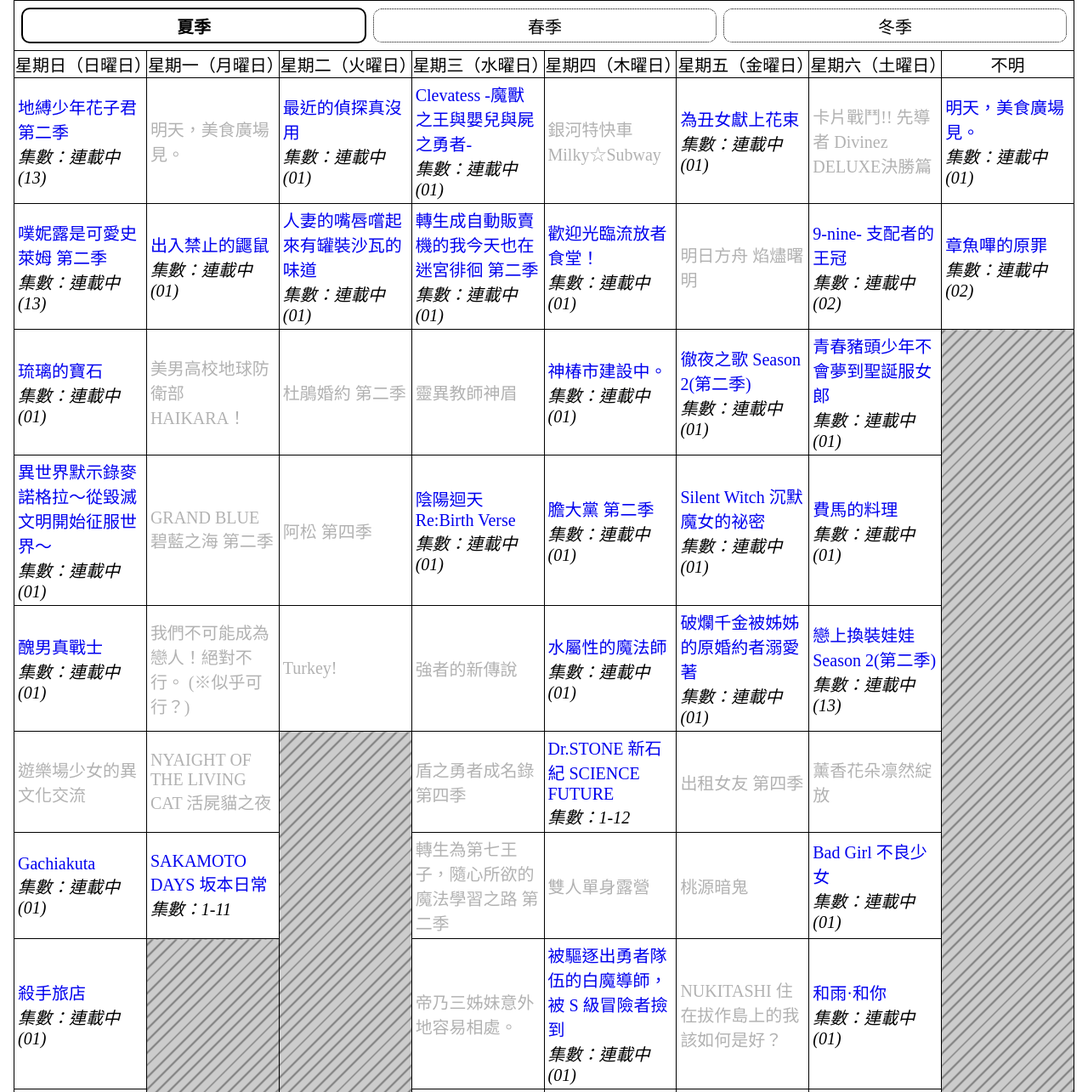
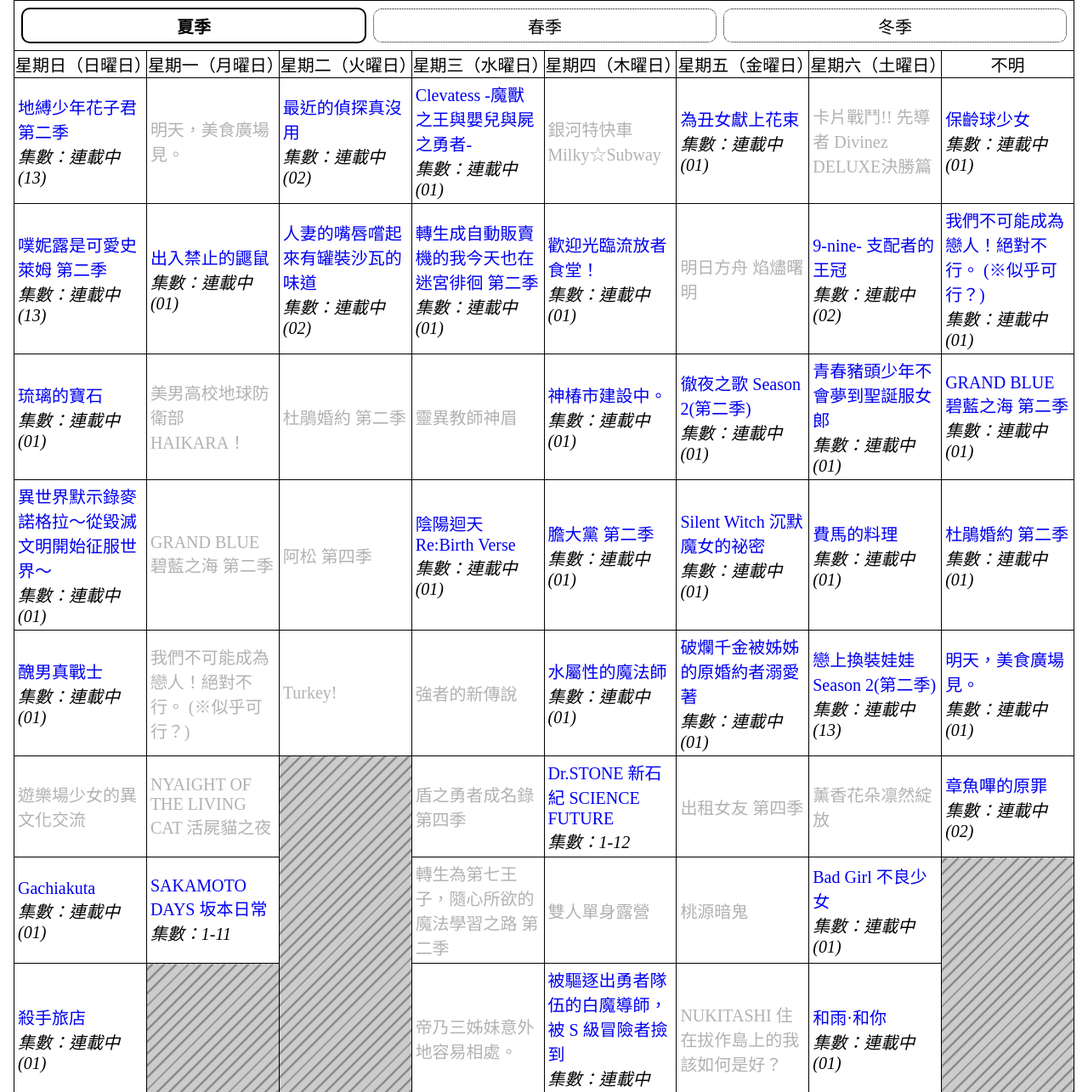
Before and after one commit to hkleungai/anime1-show-list, a plain HTML site: page index.html in a window 1280 px wide. Shown: the part 261-1546 px from the top of the page at 85% size. Drawn offline with Linux system fonts and the light colour scheme.

Commit message:
deploy: 49997ccfd4710c5e71744df02d366ecdb4ee3277

```diff
--- a/index.html
+++ b/index.html
@@ -178,21 +178,21 @@
 </a></p><p class="no-margin-block italic">集數：連載中(13)
 </p></td><td><span class="not-allowed">明天，美食廣場見。
 </span><td><p class="no-margin-block"><a href="https://anime1.me/?cat=1675">最近的偵探真沒用
-</a></p><p class="no-margin-block italic">集數：連載中(01)
+</a></p><p class="no-margin-block italic">集數：連載中(02)
 </p></td><td><p class="no-margin-block"><a href="https://anime1.me/?cat=1677">Clevatess -魔獸之王與嬰兒與屍之勇者-
 </a></p><p class="no-margin-block italic">集數：連載中(01)
 </p></td><td><span class="not-allowed">銀河特快車 Milky☆Subway
 </span><td><p class="no-margin-block"><a href="https://anime1.me/?cat=1683">為丑女獻上花束
 </a></p><p class="no-margin-block italic">集數：連載中(01)
 </p></td><td><span class="not-allowed">卡片戰鬥!! 先導者 Divinez DELUXE決勝篇
-</span><td><p class="no-margin-block"><a href="https://anime1.me/?cat=1706">明天，美食廣場見。
+</span><td><p class="no-margin-block"><a href="https://anime1.me/?cat=1710">保齡球少女
 </a></p><p class="no-margin-block italic">集數：連載中(01)
 </p></td></tr><tr><td><p class="no-margin-block"><a href="https://anime1.me/?cat=1696">噗妮露是可愛史萊姆 第二季
 </a></p><p class="no-margin-block italic">集數：連載中(13)
 </p></td><td><p class="no-margin-block"><a href="https://anime1.me/?cat=1699">出入禁止的鼴鼠
 </a></p><p class="no-margin-block italic">集數：連載中(01)
 </p></td><td><p class="no-margin-block"><a href="https://anime1.me/?cat=1676">人妻的嘴唇嚐起來有罐裝沙瓦的味道
-</a></p><p class="no-margin-block italic">集數：連載中(01)
+</a></p><p class="no-margin-block italic">集數：連載中(02)
 </p></td><td><p class="no-margin-block"><a href="https://anime1.me/?cat=1704">轉生成自動販賣機的我今天也在迷宮徘徊 第二季
 </a></p><p class="no-margin-block italic">集數：連載中(01)
 </p></td><td><p class="no-margin-block"><a href="https://anime1.me/?cat=1681">歡迎光臨流放者食堂！
@@ -200,8 +200,8 @@
 </p></td><td><span class="not-allowed">明日方舟 焰燼曙明
 </span><td><p class="no-margin-block"><a href="https://anime1.me/?cat=1688">9-nine- 支配者的王冠
 </a></p><p class="no-margin-block italic">集數：連載中(02)
-</p></td><td><p class="no-margin-block"><a href="https://anime1.me/?cat=1673">章魚嗶的原罪
-</a></p><p class="no-margin-block italic">集數：連載中(02)
+</p></td><td><p class="no-margin-block"><a href="https://anime1.me/?cat=1709">我們不可能成為戀人！絕對不行。 (※似乎可行？)
+</a></p><p class="no-margin-block italic">集數：連載中(01)
 </p></td></tr><tr><td><p class="no-margin-block"><a href="https://anime1.me/?cat=1702">琉璃的寶石
 </a></p><p class="no-margin-block italic">集數：連載中(01)
 </p></td><td><span class="not-allowed">美男高校地球防衛部HAIKARA！
@@ -213,7 +213,9 @@
 </a></p><p class="no-margin-block italic">集數：連載中(01)
 </p></td><td><p class="no-margin-block"><a href="https://anime1.me/?cat=1694">青春豬頭少年不會夢到聖誕服女郎
 </a></p><p class="no-margin-block italic">集數：連載中(01)
-</p></td><td class="deleted" rowspan="9"></td></tr><tr><td><p class="no-margin-block"><a href="https://anime1.me/?cat=1697">異世界默示錄麥諾格拉～從毀滅文明開始征服世界～
+</p></td><td><p class="no-margin-block"><a href="https://anime1.me/?cat=1708">GRAND BLUE 碧藍之海 第二季
+</a></p><p class="no-margin-block italic">集數：連載中(01)
+</p></td></tr><tr><td><p class="no-margin-block"><a href="https://anime1.me/?cat=1697">異世界默示錄麥諾格拉～從毀滅文明開始征服世界～
 </a></p><p class="no-margin-block italic">集數：連載中(01)
 </p></td><td><span class="not-allowed">GRAND BLUE 碧藍之海 第二季
 </span><td><span class="not-allowed">阿松 第四季
@@ -224,6 +226,8 @@
 </p></td><td><p class="no-margin-block"><a href="https://anime1.me/?cat=1684">Silent Witch 沉默魔女的祕密
 </a></p><p class="no-margin-block italic">集數：連載中(01)
 </p></td><td><p class="no-margin-block"><a href="https://anime1.me/?cat=1692">費馬的料理
+</a></p><p class="no-margin-block italic">集數：連載中(01)
+</p></td><td><p class="no-margin-block"><a href="https://anime1.me/?cat=1707">杜鵑婚約 第二季
 </a></p><p class="no-margin-block italic">集數：連載中(01)
 </p></td></tr><tr><td><p class="no-margin-block"><a href="https://anime1.me/?cat=1698">醜男真戰士
 </a></p><p class="no-margin-block italic">集數：連載中(01)
@@ -236,6 +240,8 @@
 </a></p><p class="no-margin-block italic">集數：連載中(01)
 </p></td><td><p class="no-margin-block"><a href="https://anime1.me/?cat=1691">戀上換裝娃娃 Season 2(第二季)
 </a></p><p class="no-margin-block italic">集數：連載中(13)
+</p></td><td><p class="no-margin-block"><a href="https://anime1.me/?cat=1706">明天，美食廣場見。
+</a></p><p class="no-margin-block italic">集數：連載中(01)
 </p></td></tr><tr><td><span class="not-allowed">遊樂場少女的異文化交流
 </span><td><span class="not-allowed">NYAIGHT OF THE LIVING CAT 活屍貓之夜
 </span><td class="deleted" rowspan="6"></td><td><span class="not-allowed">盾之勇者成名錄 第四季
@@ -243,7 +249,9 @@
 </a></p><p class="no-margin-block italic">集數：1-12
 </p></td><td><span class="not-allowed">出租女友 第四季
 </span><td><span class="not-allowed">薰香花朵凛然綻放
-</span></tr><tr><td><p class="no-margin-block"><a href="https://anime1.me/?cat=1700">Gachiakuta
+</span><td><p class="no-margin-block"><a href="https://anime1.me/?cat=1673">章魚嗶的原罪
+</a></p><p class="no-margin-block italic">集數：連載中(02)
+</p></td></tr><tr><td><p class="no-margin-block"><a href="https://anime1.me/?cat=1700">Gachiakuta
 </a></p><p class="no-margin-block italic">集數：連載中(01)
 </p></td><td><p class="no-margin-block"><a href="https://anime1.me/?cat=1612">SAKAMOTO DAYS 坂本日常
 </a></p><p class="no-margin-block italic">集數：1-11
@@ -252,7 +260,7 @@
 </span><td><span class="not-allowed">桃源暗鬼
 </span><td><p class="no-margin-block"><a href="https://anime1.me/?cat=1693">Bad Girl 不良少女
 </a></p><p class="no-margin-block italic">集數：連載中(01)
-</p></td></tr><tr><td><p class="no-margin-block"><a href="https://anime1.me/?cat=1701">殺手旅店
+</p></td><td class="deleted" rowspan="5"></td></tr><tr><td><p class="no-margin-block"><a href="https://anime1.me/?cat=1701">殺手旅店
 </a></p><p class="no-margin-block italic">集數：連載中(01)
 </p></td><td class="deleted" rowspan="4"></td><td><span class="not-allowed">帝乃三姊妹意外地容易相處。
 </span><td><p class="no-margin-block"><a href="https://anime1.me/?cat=1689">被驅逐出勇者隊伍的白魔導師，被 S 級冒險者撿到
```
